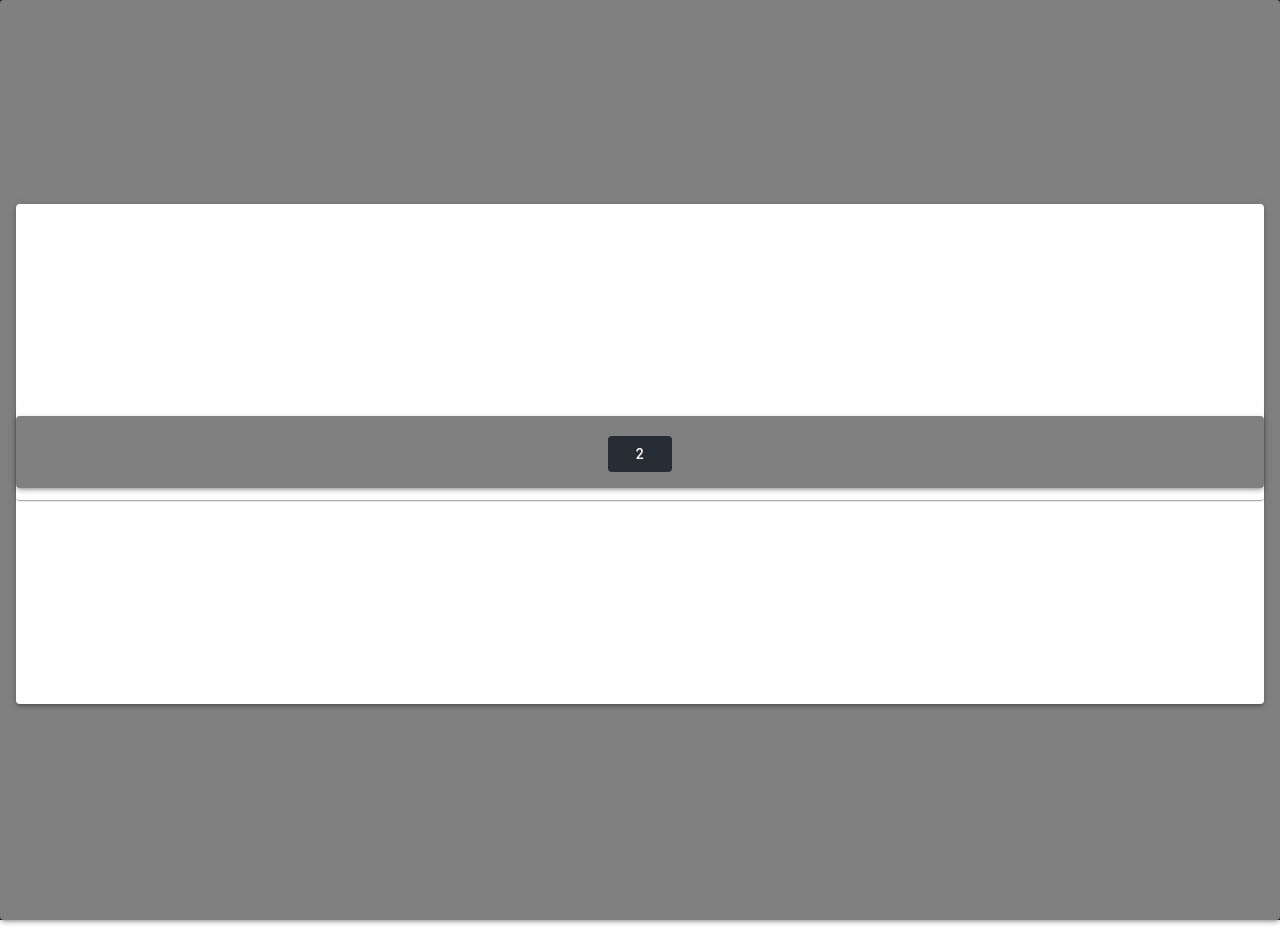
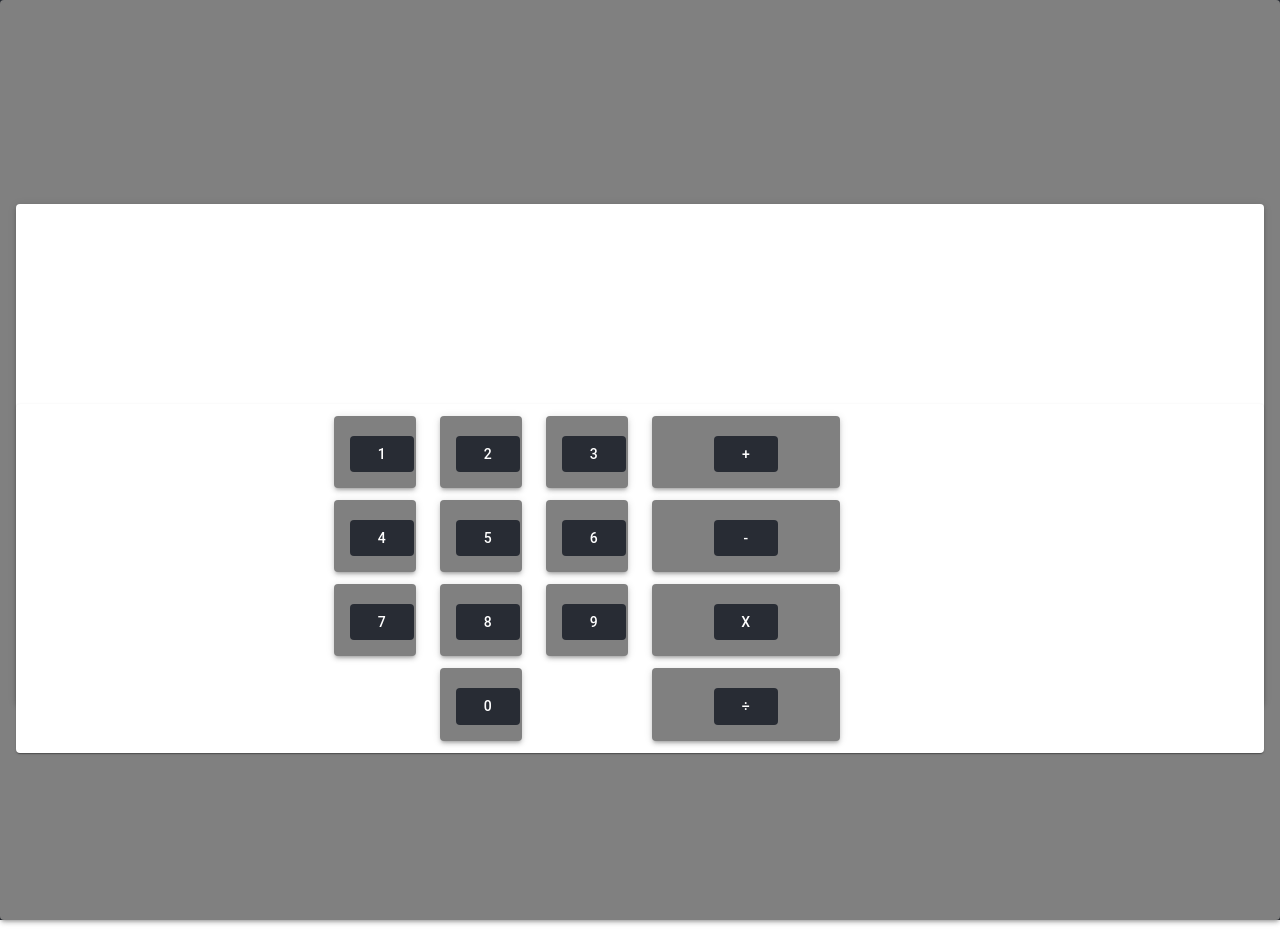
Before and after one commit to vonerikbarren/XYZ-Calculator, a React (Create React App) app in the folder client/: page / in a window 1280 px wide. Built offline with nearby package versions, Linux system fonts and the light colour scheme.

Commit message:
created calculator Buttons, however I think these should be inside of another component called Application. That is what I will do tomorrow

```diff
--- a/client/src/Components/App/AppSpace/AppSpace.js
+++ b/client/src/Components/App/AppSpace/AppSpace.js
@@ -49,7 +49,44 @@ function AppSpace() {
               <Grid container spacing={3}>
                 <Grid item xs={12}>
                   <Paper className='Application'>
-                    <CalcButton number="2" />
+                    <Grid container spacing={3}>
+                      <Grid item xs={3}>
+
+                      </Grid>
+
+                      <Grid item xs={1}>
+                        <CalcButton number="1" />
+                        <CalcButton number="4" />
+                        <CalcButton number="7" />
+                      </Grid>
+
+                      <Grid item xs={1}>
+                        <CalcButton number="2" />
+                        <CalcButton number="5" />
+                        <CalcButton number="8" />
+                        <CalcButton number="0" />
+                      </Grid>
+
+                      <Grid item xs={1}>
+                        <CalcButton number="3" />
+                        <CalcButton number="6" />
+                        <CalcButton number="9" />
+
+                      </Grid>
+
+                      <Grid item xs={2}>
+                        <CalcButton number="+" />
+                        <CalcButton number="-" />
+                        <CalcButton number="x" />
+                        <CalcButton number="÷" />
+
+                      </Grid>
+
+                      <Grid item={4}>
+
+                      </Grid>
+                    </Grid>
+
                   </Paper>
                 </Grid>
               </Grid>
```
